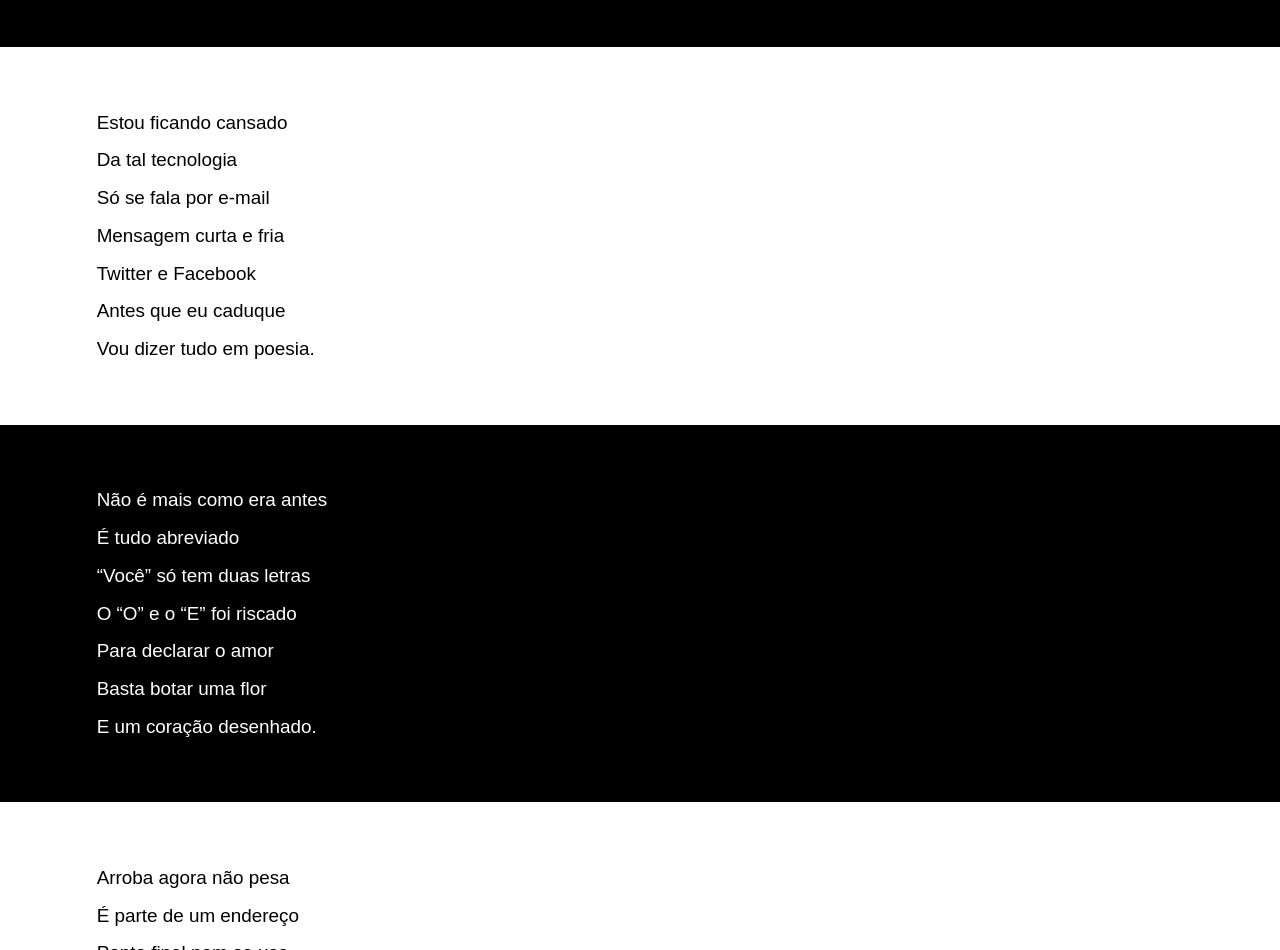
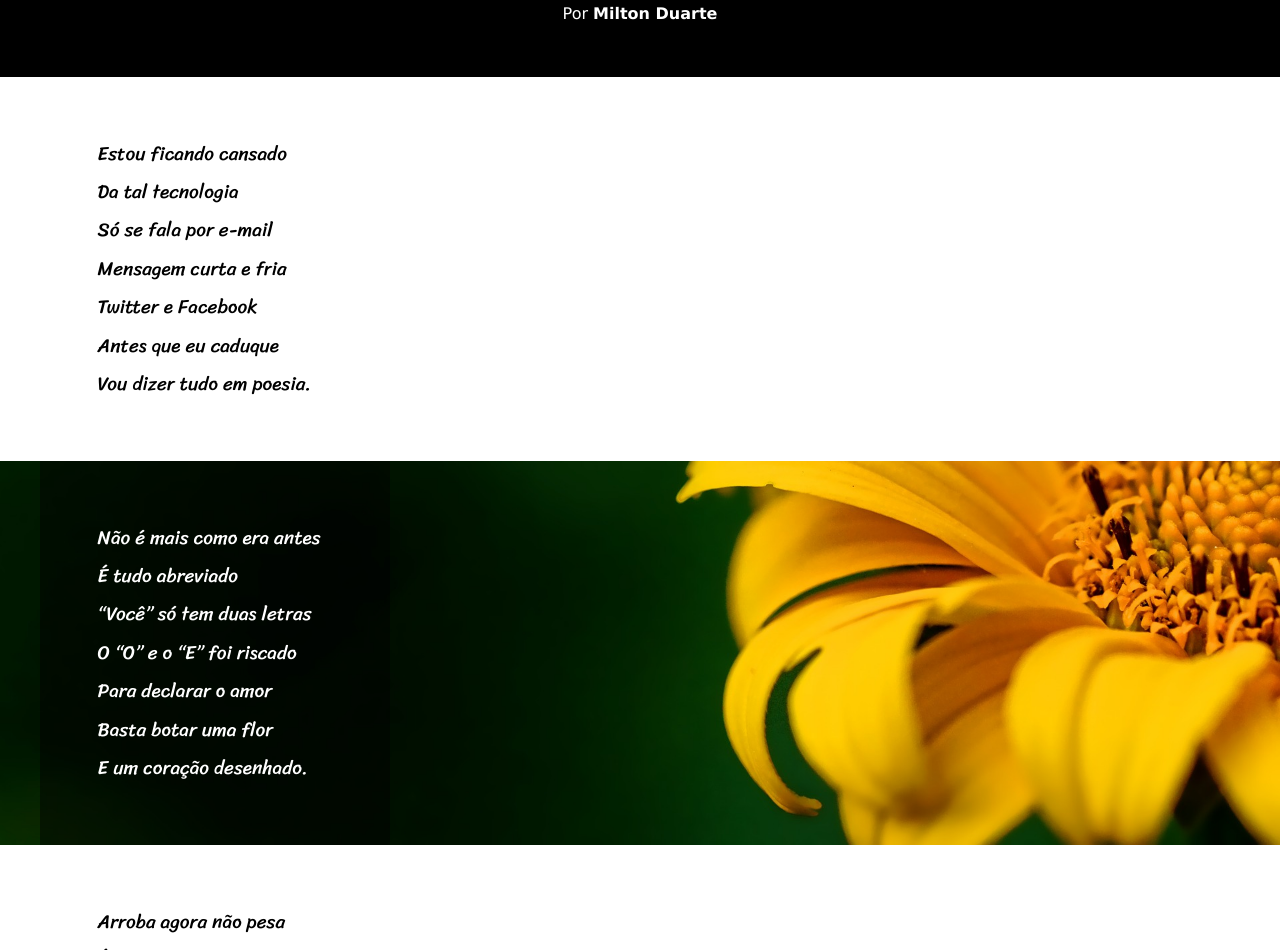
Before and after one commit to yuranmahige/Html5-e-Css3, a plain HTML site: page MOD_3/Desafios/Projecto-d012/index.html in a window 1280 px wide. Shown: the part 113-1063 px from the top of the page. Drawn offline with Linux system fonts and the light colour scheme.

Commit message:
trabalhado no projecto cordel

```diff
--- a/MOD_3/Desafios/Projecto-d012/index.html
+++ b/MOD_3/Desafios/Projecto-d012/index.html
@@ -27,9 +27,9 @@
                 </p>
             </div>
         </section>
-        <section class="fundo">
+        <section class="fundo fnd_i">
             <div class="max">
-                <p>
+                <p class="deco">
                 Não é mais como era antes <br>
                 É tudo abreviado <br>
                 <q>Você</q> só tem duas letras <br>
@@ -62,9 +62,9 @@
                 </p>
             </div>
         </section>
-        <section class="fundo">
+        <section class="fundo fnd_ii">
             <div class="max">
-                <p>
+                <p class="deco">
                 Tenho saudade das cartas <br>
                 Escritas com a própria mão <br>
                 Mandava no mês de Junho <br>
@@ -100,7 +100,7 @@
     </main>
     <footer>
        <p class="dev">Site desenvolvido por
-        <a  class="link" href="https://github.com/yuranmahige" target="_blank" rel="external">Yuran Germano Mahige</a> /  <a class="link"  href="" target="_blank" rel="external">projecto 12</a> do <a class="link" href="" target="_blank" rel="external"> <abbr title="Desafio proposto pelo Professor Gustavo Guanabara do Curso em Video">desafio</abbr></a>
+        <a  class="link" href="https://github.com/yuranmahige" target="_blank" rel="external">Yuran Germano Mahige</a> /  <a class="link"  href="https://github.com/gustavoguanabara/html-css/tree/master/desafios/modulo-02/d012" target="_blank" rel="external">projecto 12</a> do <a class="link" href="https://youtu.be/cz7AoKGcwlY?si=UG3ei2-GNbGyyZSu" target="_blank" rel="external"> <abbr title="Desafio proposto pelo Professor Gustavo Guanabara do Curso em Video">desafio</abbr></a>
     </p>
     </footer>
 </body>
--- a/MOD_3/Desafios/Projecto-d012/style.css
+++ b/MOD_3/Desafios/Projecto-d012/style.css
@@ -1,3 +1,13 @@
+@charset "UTF-8";
+
+@import url('https://fonts.googleapis.com/css2?family=Passion+One:wght@400;700;900&display=swap');
+
+@import url('https://fonts.googleapis.com/css2?family=Sriracha&display=swap');
+
+:root{
+    --font_titulo: normal bold 3.5rem "Passion One", sans-serif;
+    --font_texto: normal 400 1.20rem "Sriracha", cursive;
+  }
 *{
     margin: 0;
     padding: 0;
@@ -5,12 +15,12 @@
     text-decoration: none;
 }
 body{
-    font-family: Arial, Helvetica, sans-serif;
+    font-family: Verdana, Geneva, Tahoma, sans-serif;
     font-size: 16px;
 }
 header{
     position: relative;
-    height: 160px;
+    height: 190px;
     text-align: center;
     color: white;
     background-color: black;
@@ -22,7 +32,8 @@ header{
     transform: translate(-50%, -50%);
 }
 .titulo{
-    font-size: 2.8rem;
+    font: var(--font_titulo);
+    font-variant: small-caps;
 }
 .space{
      padding: 20px 0;
@@ -31,6 +42,7 @@ header{
 .link{
     position: relative;
     padding-bottom: 2px;
+    font-weight: bold;
 }
 /* Links geral */
 .link{
@@ -61,18 +73,28 @@ header{
 
 .fundo{
     color: white;
-    background-color: black;
 }
-.max > p{
-  padding: 3em;
-  font-size: 1.18rem;
-  line-height: 2em;
+.fnd_i{
+    background: black url('Imagens/background001.jpg') right bottom/ cover no-repeat fixed;
+}
+.fnd_ii{
+    background: black url('Imagens/background002.jpg') center bottom/ cover no-repeat fixed;
 }
 .max{
     max-width: 1200px;
     margin: auto;
 }
+.max > p{
+  padding: 3em;
+  font: var(--font_texto);
+  line-height: 2em;
+}
+.deco{
+    width:350px;
+    background-color: rgba(0, 0, 0, 0.455);
+}
 footer{
+    font-size: .9em;
     padding: 7px;
     text-align: center;
     color: white;
```
Also changed, not shown: MOD_3/Desafios/Projecto-d012/Imagens/background001.jpg (added), MOD_3/Desafios/Projecto-d012/Imagens/background002.jpg (added).
